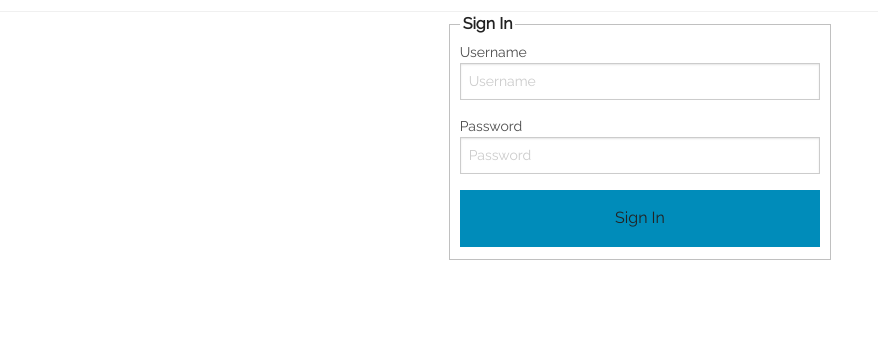
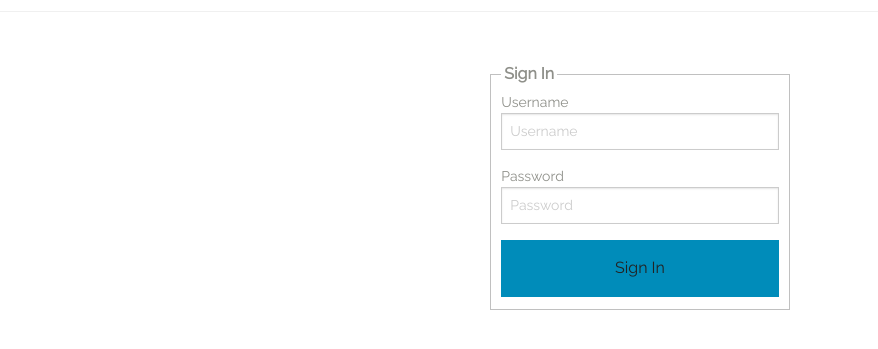
Before and after one commit to Code-Bytes/JS, a website: page app/index.html at #/login in a window 1280 px wide. Shown: the part 53-402 px from the top of the page, without its empty margins (0-878 px from the left). Drawn offline with Linux system fonts and the light colour scheme.

Commit message:
Tweaked styling on login+signup forms

```diff
--- a/app/js/templates/login.tpl.html
+++ b/app/js/templates/login.tpl.html
@@ -1,5 +1,5 @@
 
-<div class="small-5 large-centered columns signin">
+<div class="small-4 large-centered columns signin">
 
   <form>
     <fieldset>
@@ -13,7 +13,7 @@
         <input type="password" ng-model="info.password" placeholder="Password">
       </label>
 
-      <button class="small-12 large-centered columns">Sign In</button>
+      <button class="column">Sign In</button>
 
     </fieldset>
   </form>
--- a/app/sass/main.scss
+++ b/app/sass/main.scss
@@ -3,10 +3,15 @@
   font-family: 'Raleway', sans-serif;
 }
 
+//////////////////
+//// Nav Bar /////
+//////////////////
+
 nav {
   border-bottom: 1px solid RGBA(240, 240, 240, 1);
   height: 65px;
   width: 100%;
+  margin-bottom: 50px;
 }
 
 nav a {
@@ -40,3 +45,19 @@ nav span {
 nav a:hover {
   border-bottom: 1px RGBA(143, 144, 138, 1) solid;
 }
+
+
+/////////////////
+////Forms///////
+////////////////
+
+
+//Sign In
+
+label {
+  color: RGBA(143, 144, 138, 1);
+}
+
+legend {
+  color: RGBA(143, 144, 138, 1);
+}
```
Also changed, not shown: app/js/templates/signup.tpl.html (+1 -1 lines), app/css/main.css.
